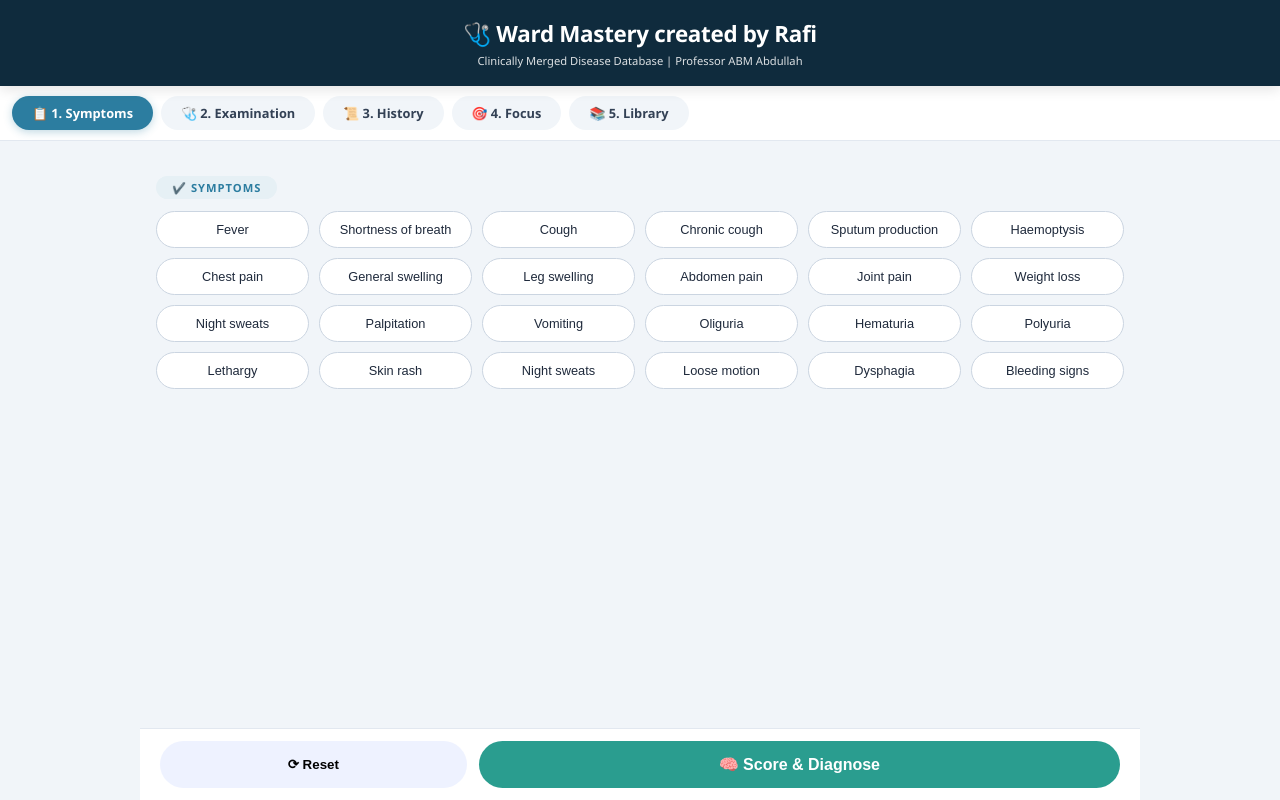
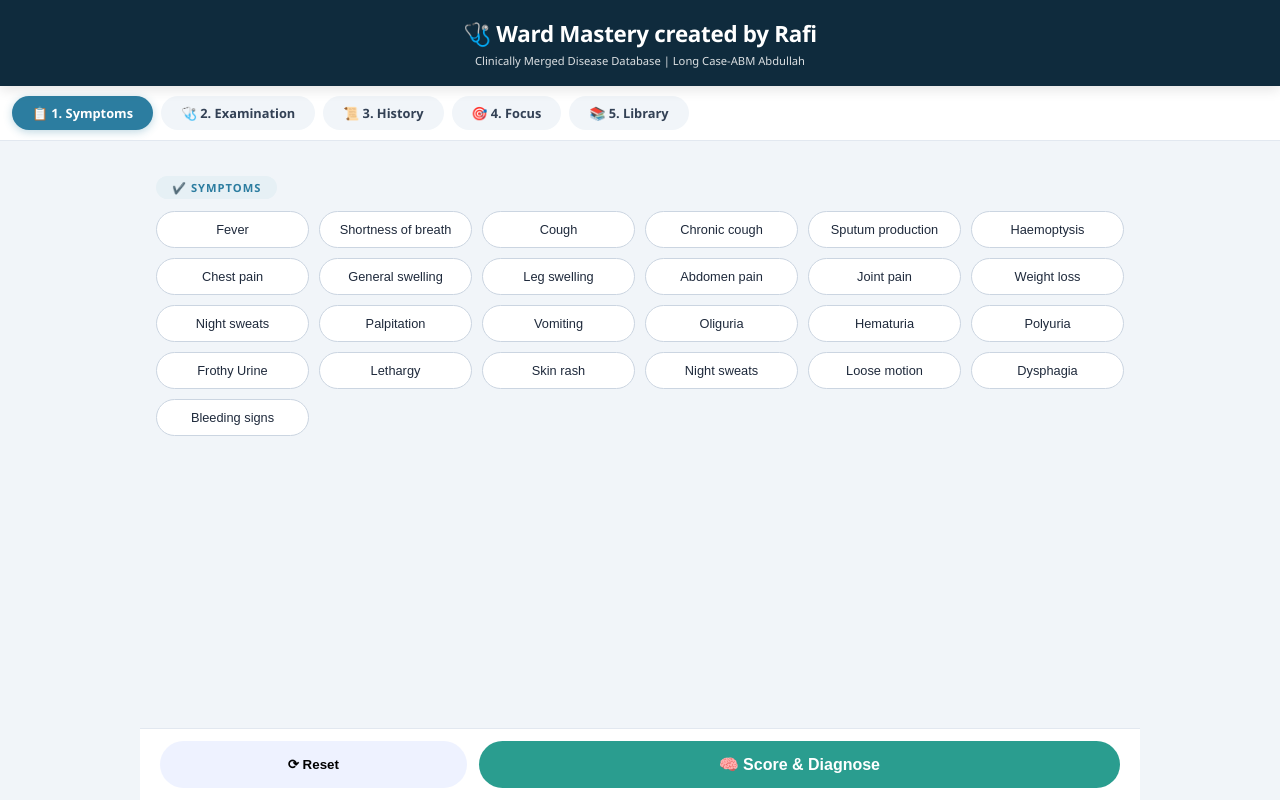
Before and after one commit to Rafi-MuMC09/Ward-Mastery-by-Rafi, a plain HTML site: page index.html in a window 1280 px wide. Drawn offline with Linux system fonts and the light colour scheme.

Commit message:
index.html

```diff
--- a/index.html
+++ b/index.html
@@ -50,7 +50,7 @@
 
 <div class="header">
     <h1>🩺 Ward Mastery created by Rafi</h1>
-    <p>Clinically Merged Disease Database | Professor ABM Abdullah</p>
+    <p>Clinically Merged Disease Database | Long Case-ABM Abdullah</p>
 </div>
 
 <div class="tabs">
@@ -104,7 +104,7 @@
     let gpe = { appearance: "", decubitus: "" };
     let selectedSystem = "All Systems (Integrated)";
 
-    const chiefList = ["Fever", "Shortness of breath", "Cough", "Chronic cough", "Sputum production", "Haemoptysis", "Chest pain", "General swelling", "Leg swelling", "Abdomen pain", "Joint pain", "Weight loss", "Night sweats", "Palpitation", "Vomiting", "Oliguria", "Hematuria", "Polyuria", "Lethargy", "Skin rash", "Night sweats", "Loose motion", "Dysphagia", "Bleeding signs"];
+    const chiefList = ["Fever", "Shortness of breath", "Cough", "Chronic cough", "Sputum production", "Haemoptysis", "Chest pain", "General swelling", "Leg swelling", "Abdomen pain", "Joint pain", "Weight loss", "Night sweats", "Palpitation", "Vomiting", "Oliguria", "Hematuria", "Polyuria","Frothy Urine", "Lethargy", "Skin rash", "Night sweats", "Loose motion", "Dysphagia", "Bleeding signs"];
     const systemicSignsList = ["Anemia", "Jaundice", "Cyanosis", "Clubbing", "Koilonychia", "Leukonychia", "Edema", "Raised JVP", "Thyromegaly", "Pigmentation", "Lymphadenopathy", "Splenomegaly", "Hepatomegaly", "Ascites", "Pleural rub", "Consolidation signs"];
     const pastList = ["Hypertension", "Diabetes Mellitus", "Tuberculosis", "Jaundice (past)", "Rheumatic fever", "IHD history", "Smoking", "COPD/Asthma History"];
     const systemOptions = ["All Systems (Integrated)", "Respiratory", "CVS", "Renal", "Abdomen/GI", "Rheumatology", "Hematology", "Infectious"];
@@ -129,9 +129,9 @@
         { system: "CVS", name: "CCF (Heart Failure)", symptoms: ["Shortness of breath", "Leg swelling", "General swelling"], signs: ["Edema", "Raised JVP", "Cyanosis"], past: ["Hypertension", "IHD history"] },
 
         // RENAL
-        { system: "Renal", name: "Nephrotic Syndrome", symptoms: ["General swelling", "Leg swelling", "Oliguria"], signs: ["Edema", "Leukonychia", "Ascites"], past: ["Diabetes Mellitus"] },
+        { system: "Renal", name: "Nephrotic Syndrome", symptoms: ["General swelling", "Leg swelling", "Oliguria", "Frothy Urine"], signs: ["Edema", "Leukonychia", "Ascites"], past: ["Diabetes Mellitus"] },
         { system: "Renal", name: "CKD", symptoms: ["General swelling", "Vomiting", "Lethargy", "Polyuria"], signs: ["Anemia", "Pigmentation", "Edema"], past: ["Hypertension", "Diabetes Mellitus"] },
-        { system: "Renal", name: "Glomerulonephritis", symptoms: ["General swelling", "Hematuria", "Oliguria"], signs: ["Edema", "Anemia"], past: [] },
+        { system: "Renal", name: "Glomerulonephritis", symptoms: ["General swelling", "Hematuria", "Oliguria"], signs: ["Edema", "Anemia"], past: ["Hypertension"] },
 
         // ABDO / GIT
         { system: "Abdomen/GI", name: "CLD (Chronic Liver Disease)", symptoms: ["General swelling", "Abdomen pain", "Weight loss"], signs: ["Jaundice", "Ascites", "Splenomegaly", "Leukonychia"], past: ["Jaundice (past)"] },
```
